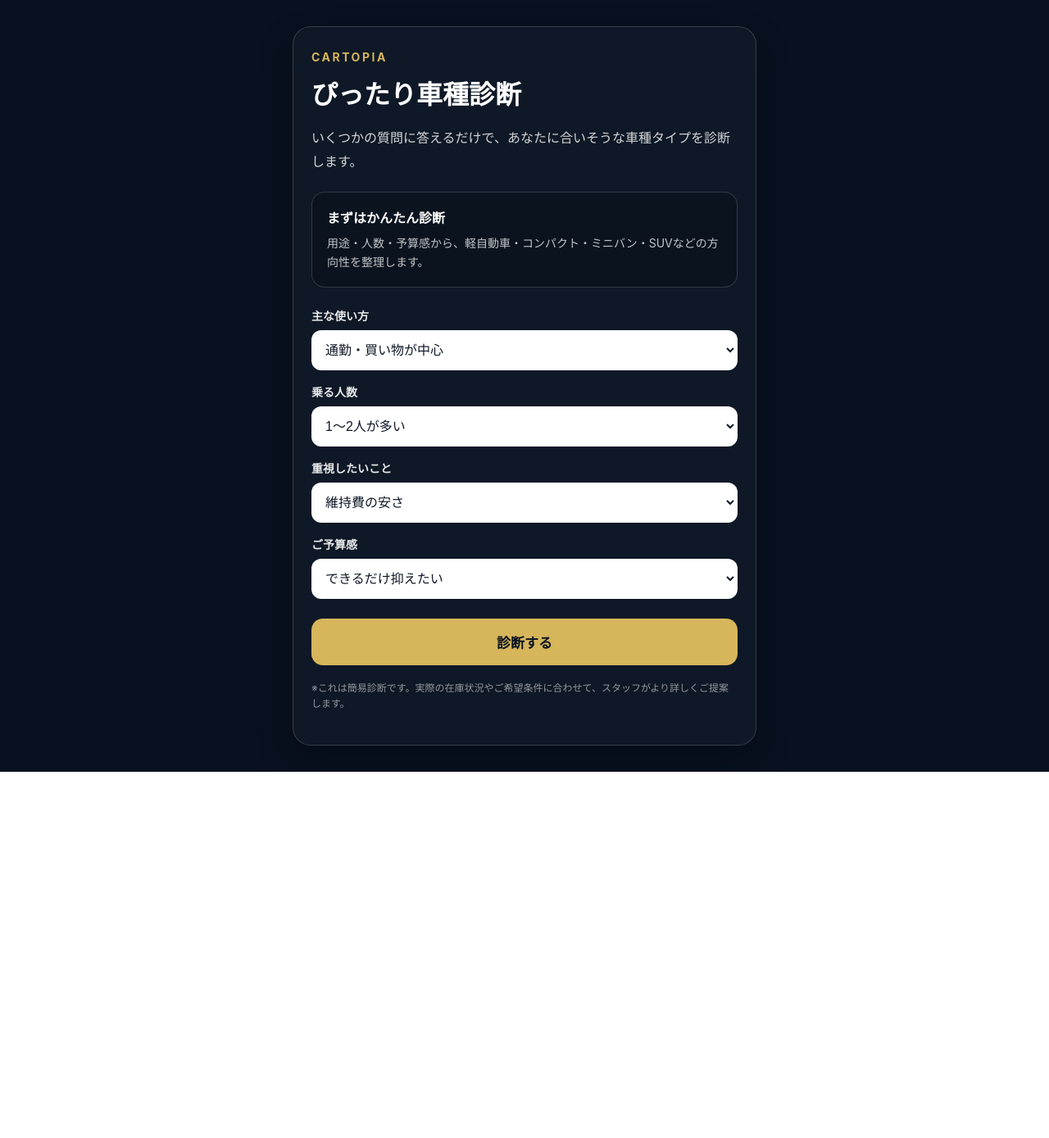
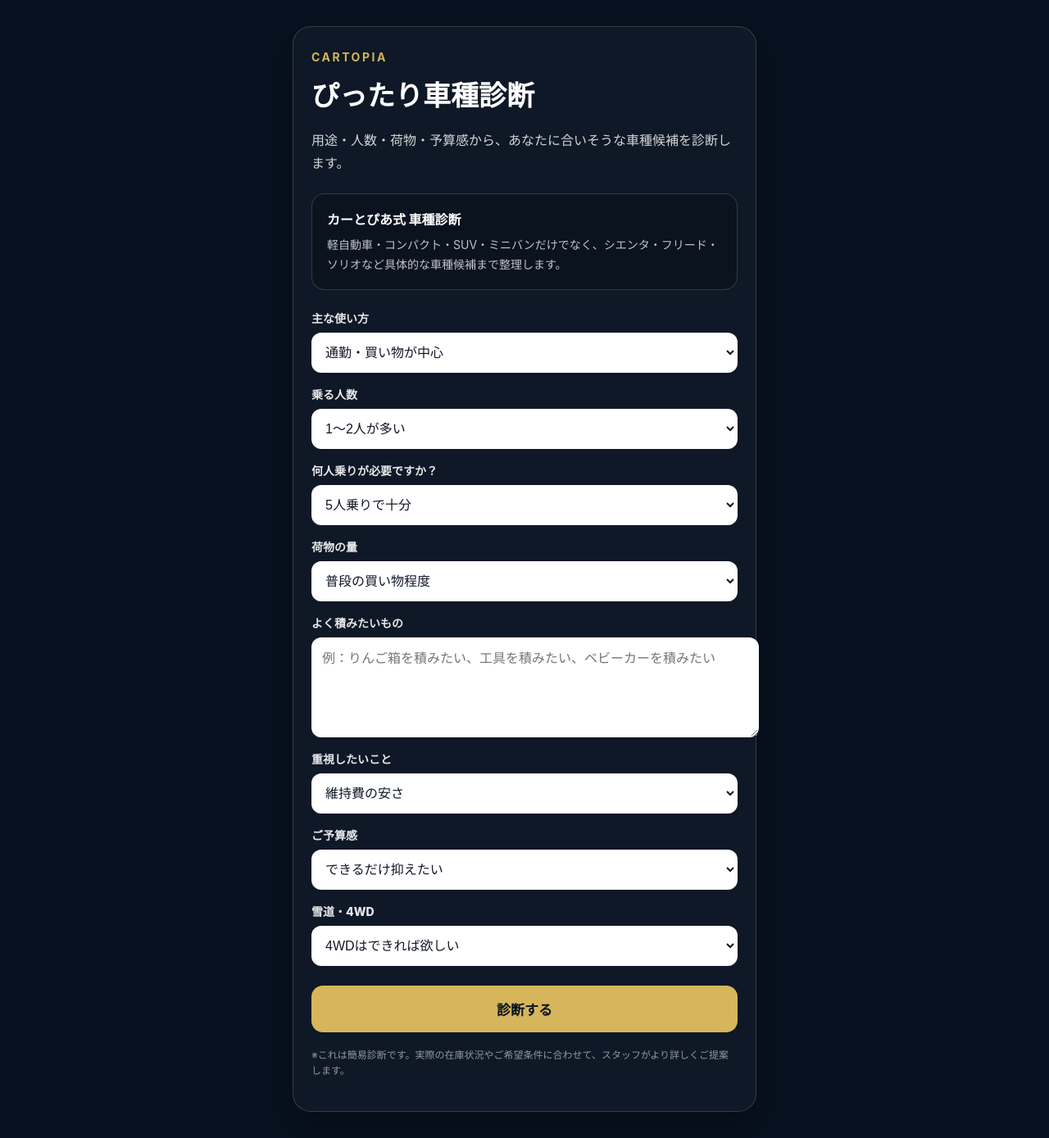
Before and after one commit to CARTOPIA0319/cartopia-car-diagnosis, a Next.js app: page / in a window 1280 px wide. Shown: the whole page at 82% size. Before the commit the page ends 942 px from the top, so only its background shows below. Built offline with nearby package versions, Linux system fonts and the light colour scheme.

Commit message:
車種名が出る診断ロジックを追加

```diff
--- a/app/page.js
+++ b/app/page.js
@@ -5,29 +5,124 @@ import { useState } from "react";
 export default function Home() {
 const [usage, setUsage] = useState("通勤・買い物が中心");
 const [people, setPeople] = useState("1〜2人が多い");
+const [seatNeed, setSeatNeed] = useState("5人乗りで十分");
+const [cargo, setCargo] = useState("普段の買い物程度");
+const [cargoText, setCargoText] = useState("");
 const [priority, setPriority] = useState("維持費の安さ");
 const [budget, setBudget] = useState("できるだけ抑えたい");
-const [result, setResult] = useState("");
+const [snow, setSnow] = useState("4WDはできれば欲しい");
+const [result, setResult] = useState(null);
+
+function includesAny(text, words) {
+return words.some((word) => text.includes(word));
+}
 
 function diagnose() {
-let carType = "コンパクトカー";
-let reason = "扱いやすさと維持費のバランスが良く、日常使いに向いています。";
+const memo = cargoText.trim();
+const hasAppleBox = includesAny(memo, ["りんご", "リンゴ", "林檎", "箱", "コンテナ", "農家", "畑"]);
+const hasWorkTools = includesAny(memo, ["工具", "脚立", "仕事道具", "資材", "配達", "仕事"]);
+const wantsSnow = snow === "4WDは必須" || snow === "4WDはできれば欲しい";
 
-if (people === "5人以上で使う" || usage === "家族で使う") {
-carType = "ミニバン";
-reason = "人数が多い使い方に合いやすく、家族利用や荷物の多い場面でも安心です。";
-} else if (priority === "維持費の安さ" || budget === "できるだけ抑えたい") {
-carType = "軽自動車";
-reason = "維持費を抑えやすく、通勤・買い物中心の使い方に向いています。";
-} else if (priority === "雪道の安心感" || usage === "遠出・レジャーが多い") {
-carType = "SUV・4WD系";
-reason = "雪道や遠出、レジャー用途に向きやすく、安心感を重視する方に合います。";
-} else if (priority === "見た目・高級感") {
-carType = "上質系コンパクト・セダン";
-reason = "見た目や質感を重視しながら、日常でも使いやすい方向性です。";
+let cars = [];
+let title = "";
+let reason = "";
+let attention = "";
+let next = "";
+
+if (seatNeed === "6〜7人をよく使う") {
+cars = ["ノア", "ヴォクシー", "セレナ", "ステップワゴン"];
+title = "しっかり使えるミニバン系がおすすめです。";
+reason =
+"6〜7人で使う機会が多いなら、シエンタやフリードよりも、ノア・ヴォクシー・セレナ級の方が後悔しにくいです。";
+attention =
+"ただし車体は大きくなり、維持費や燃費も上がります。普段1〜2人しか乗らないなら大きすぎる可能性があります。";
+next =
+"普段の人数と、3列目をどれくらい使うかを教えてもらえるとかなり絞れます。";
+} else if (people === "5人以上で使う" || seatNeed === "たまに6〜7人乗りたい") {
+cars = ["シエンタ", "フリード", "ソリオ", "ルーミー"];
+title = "小さめミニバン・広めコンパクト系がおすすめです。";
+reason =
+"たまに人数が増える、でも大きすぎる車は避けたい場合は、シエンタ・フリードが有力です。普段使い重視ならソリオやルーミーも候補になります。";
+attention =
+"シエンタ・フリードの3列目は常用向きではありません。大人が長時間乗るならノア・ヴォクシー級も検討した方が安心です。";
+next =
+"5人乗り中心なのか、たまに6〜7人なのかで提案が変わります。ここはかなり重要です。";
+} else if (seatNeed === "5人乗りで十分") {
+cars = ["シエンタ 5人乗り", "フリード＋", "ソリオ", "ルーミー"];
+title = "5人乗り前提の実用車がおすすめです。";
+reason =
+"5人乗りで十分なら、無理に3列シートにするより荷室や普段の使いやすさを重視した方が満足度が高いです。";
+attention =
+"5人乗りと7人乗りは同じ車名でも使い勝手が変わります。荷物を積むなら5人乗り仕様の方が合う場合があります。";
+next =
+"乗る人数よりも、荷物をどれくらい積むかを教えてもらえると精度が上がります。";
 }
 
-setResult(carType + "がおすすめです。\n\n" + reason);
+if (hasAppleBox || hasWorkTools || cargo === "荷物をかなり積みたい") {
+cars = ["プロボックス", "シエンタ 5人乗り", "フリード＋", "エブリイ", "N-VAN"];
+title = "荷物重視の実用車がおすすめです。";
+reason =
+"りんご箱・コンテナ・仕事道具などを積むなら、見た目だけで選ぶより荷室の形と開口部の広さが重要です。";
+attention =
+"乗用車としての快適さも欲しいならシエンタやフリード＋、積載重視ならプロボックス・エブリイ・N-VANが強いです。";
+next =
+"りんご箱を何個くらい積みたいか、後席を使うかどうかまで分かるとかなり具体的に提案できます。";
+} else if (people === "1〜2人が多い" && priority === "維持費の安さ") {
+cars = ["N-BOX", "スペーシア", "タント", "ムーヴキャンバス"];
+title = "軽ハイトワゴン系がおすすめです。";
+reason =
+"1〜2人利用で維持費を抑えたいなら、軽自動車が現実的です。特にN-BOX・スペーシア・タントは室内も広く日常使いしやすいです。";
+attention =
+"高速道路や長距離移動が多い場合は、軽だけに絞ると物足りない可能性があります。";
+next =
+"街乗り中心か、遠出も多いかで軽自動車とコンパクトカーの判断が変わります。";
+} else if (usage === "遠出・レジャーが多い" || priority === "雪道の安心感") {
+cars = wantsSnow
+? ["ヤリスクロス 4WD", "ライズ 4WD", "フィット 4WD", "ソリオ 4WD"]
+: ["ヤリスクロス", "ライズ", "フィット", "ソリオ"];
+title = "コンパクトSUV・4WD系がおすすめです。";
+reason =
+"遠出や雪道の安心感を重視するなら、最低地上高や4WD設定のある車種が候補になります。";
+attention =
+"SUVは人気が高く、同じ予算だと年式や走行距離の条件が少し落ちる場合があります。";
+next =
+"雪道をどのくらい走るか、4WD必須かどうかで候補を絞れます。";
+} else if (usage === "家族で使う") {
+cars = ["シエンタ", "フリード", "ソリオ", "ルーミー"];
+title = "家族向けの扱いやすい車種がおすすめです。";
+reason =
+"家族利用では、スライドドア・乗り降りのしやすさ・荷物の積みやすさが大事です。";
+attention =
+"チャイルドシートやベビーカーを使う場合は、スライドドアの有無がかなり効きます。";
+next =
+"子どもの人数、チャイルドシートの有無、普段の買い物量を教えてもらえると絞りやすいです。";
+} else if (priority === "見た目・高級感") {
+cars = ["カローラクロス", "ヤリスクロス", "MAZDA3", "インプレッサ"];
+title = "見た目と質感を重視した車種がおすすめです。";
+reason =
+"使いやすさだけでなく見た目や質感も重視するなら、コンパクトSUVや上質系ハッチバックが候補になります。";
+attention =
+"見た目重視に寄せると、荷室や維持費の面では少し妥協が必要になる場合があります。";
+next =
+"見た目優先か、維持費優先かを決めると候補がかなり絞れます。";
+} else if (cars.length === 0) {
+cars = ["フィット", "ヤリス", "ノート", "アクア"];
+title = "扱いやすいコンパクトカーがおすすめです。";
+reason =
+"日常使い・燃費・運転のしやすさのバランスを考えると、コンパクトカーが無難で失敗しにくいです。";
+attention =
+"荷物が多い場合やスライドドアが欲しい場合は、ソリオやルーミーも候補になります。";
+next =
+"普段の使い方と荷物の量をもう少し詳しく教えてもらえると、車種を絞れます。";
+}
+
+setResult({
+title,
+cars,
+reason,
+attention,
+next,
+});
 }
 
 return (
@@ -38,13 +133,13 @@ return (
 <h1 style={styles.title}>ぴったり車種診断</h1>
 
 <p style={styles.lead}>
-いくつかの質問に答えるだけで、あなたに合いそうな車種タイプを診断します。
+用途・人数・荷物・予算感から、あなたに合いそうな車種候補を診断します。
 </p>
 
 <div style={styles.notice}>
-<p style={styles.noticeTitle}>まずはかんたん診断</p>
+<p style={styles.noticeTitle}>カーとぴあ式 車種診断</p>
 <p style={styles.noticeText}>
-用途・人数・予算感から、軽自動車・コンパクト・ミニバン・SUVなどの方向性を整理します。
+軽自動車・コンパクト・SUV・ミニバンだけでなく、シエンタ・フリード・ソリオなど具体的な車種候補まで整理します。
 </p>
 </div>
 
@@ -69,6 +164,35 @@ return (
 </label>
 
 <label style={styles.label}>
+何人乗りが必要ですか？
+<select style={styles.input} value={seatNeed} onChange={(e) => setSeatNeed(e.target.value)}>
+<option>5人乗りで十分</option>
+<option>たまに6〜7人乗りたい</option>
+<option>6〜7人をよく使う</option>
+</select>
+</label>
+
+<label style={styles.label}>
+荷物の量
+<select style={styles.input} value={cargo} onChange={(e) => setCargo(e.target.value)}>
+<option>普段の買い物程度</option>
+<option>ベビーカーや大きめの荷物を積む</option>
+<option>仕事道具を積む</option>
+<option>荷物をかなり積みたい</option>
+</select>
+</label>
+
+<label style={styles.label}>
+よく積みたいもの
+<textarea
+style={styles.textarea}
+value={cargoText}
+onChange={(e) => setCargoText(e.target.value)}
+placeholder="例：りんご箱を積みたい、工具を積みたい、ベビーカーを積みたい"
+/>
+</label>
+
+<label style={styles.label}>
 重視したいこと
 <select style={styles.input} value={priority} onChange={(e) => setPriority(e.target.value)}>
 <option>維持費の安さ</option>
@@ -89,6 +213,15 @@ return (
 </select>
 </label>
 
+<label style={styles.label}>
+雪道・4WD
+<select style={styles.input} value={snow} onChange={(e) => setSnow(e.target.value)}>
+<option>4WDは必須</option>
+<option>4WDはできれば欲しい</option>
+<option>2WDでもよい</option>
+</select>
+</label>
+
 <button type="button" style={styles.button} onClick={diagnose}>
 診断する
 </button>
@@ -97,7 +230,24 @@ return (
 {result && (
 <div style={styles.result}>
 <p style={styles.resultTitle}>診断結果</p>
-<p style={styles.resultText}>{result}</p>
+<p style={styles.resultHeadline}>{result.title}</p>
+
+<div style={styles.cars}>
+{result.cars.map((car) => (
+<span key={car} style={styles.carTag}>
+{car}
+</span>
+))}
+</div>
+
+<p style={styles.sectionTitle}>理由</p>
+<p style={styles.resultText}>{result.reason}</p>
+
+<p style={styles.sectionTitle}>注意点</p>
+<p style={styles.resultText}>{result.attention}</p>
+
+<p style={styles.sectionTitle}>カーとぴあに相談するなら</p>
+<p style={styles.resultText}>{result.next}</p>
 </div>
 )}
 
@@ -135,7 +285,7 @@ fontWeight: "700",
 marginBottom: "18px",
 },
 title: {
-fontSize: "32px",
+fontSize: "34px",
 lineHeight: "1.25",
 margin: "0 0 18px",
 fontWeight: "800",
@@ -155,7 +305,7 @@ background: "rgba(0,0,0,0.18)",
 },
 noticeTitle: {
 fontSize: "16px",
-fontWeight: "700",
+fontWeight: "800",
 margin: "0 0 8px",
 },
 noticeText: {
@@ -172,7 +322,7 @@ label: {
 display: "grid",
 gap: "8px",
 fontSize: "14px",
-fontWeight: "700",
+fontWeight: "800",
 color: "rgba(255,255,255,0.9)",
 },
 input: {
@@ -183,6 +333,17 @@ background: "#ffffff",
 color: "#111827",
 padding: "14px 12px",
 fontSize: "16px",
+},
+textarea: {
+width: "100%",
+minHeight: "92px",
+borderRadius: "12px",
+border: "1px solid rgba(255,255,255,0.18)",
+background: "#ffffff",
+color: "#111827",
+padding: "14px 12px",
+fontSize: "16px",
+lineHeight: "1.6",
 },
 button: {
 marginTop: "8px",
@@ -207,11 +368,39 @@ fontSize: "16px",
 fontWeight: "800",
 margin: "0 0 10px",
 },
+resultHeadline: {
+fontSize: "18px",
+fontWeight: "800",
+lineHeight: "1.7",
+margin: "0 0 14px",
+},
+cars: {
+display: "flex",
+flexWrap: "wrap",
+gap: "8px",
+marginBottom: "16px",
+},
+carTag: {
+display: "inline-block",
+border: "1px solid rgba(214,181,91,0.55)",
+borderRadius: "999px",
+padding: "8px 12px",
+color: "#f6e7a6",
+fontSize: "14px",
+fontWeight: "800",
+background: "rgba(0,0,0,0.18)",
+},
+sectionTitle: {
+color: "#d6b55b",
+fontSize: "14px",
+fontWeight: "800",
+margin: "16px 0 6px",
+},
 resultText: {
-whiteSpace: "pre-line",
-fontSize: "16px",
+fontSize: "15px",
 lineHeight: "1.8",
 margin: 0,
+color: "rgba(255,255,255,0.88)",
 },
 small: {
 marginTop: "18px",
```
